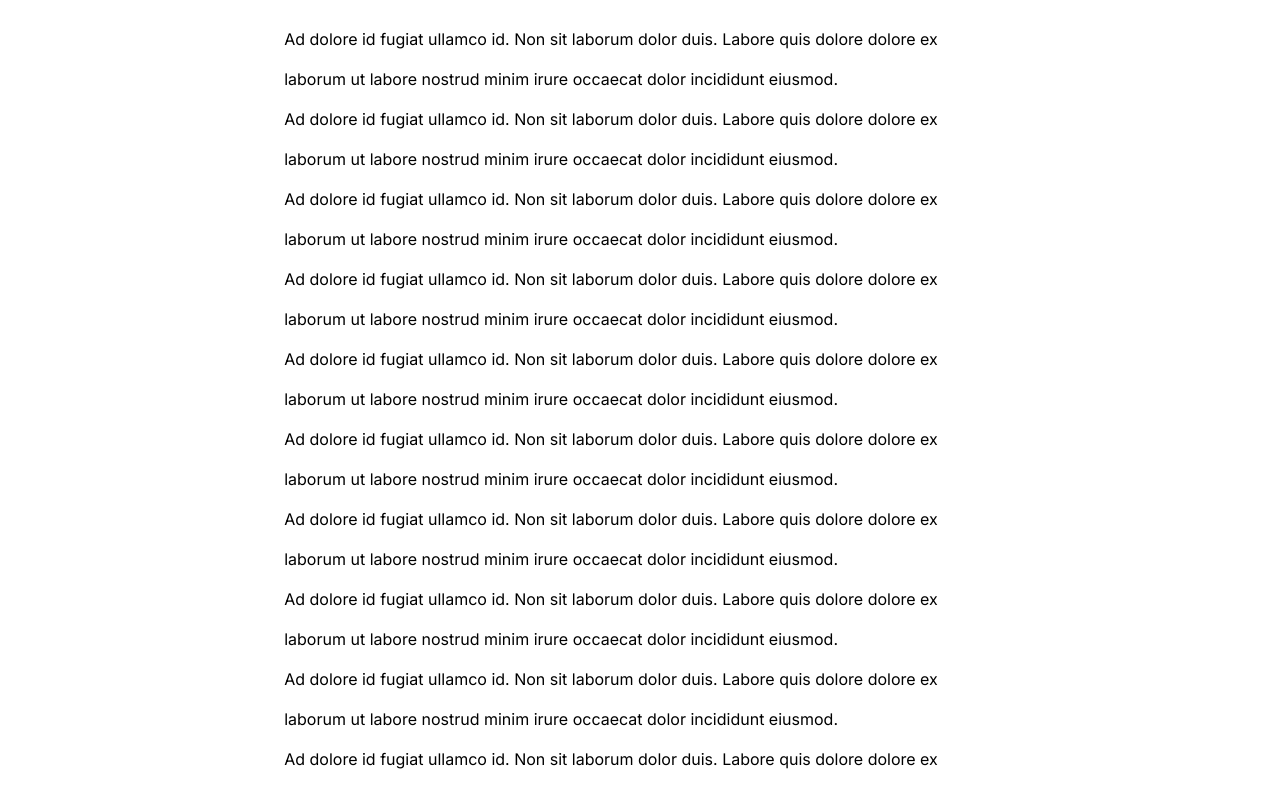
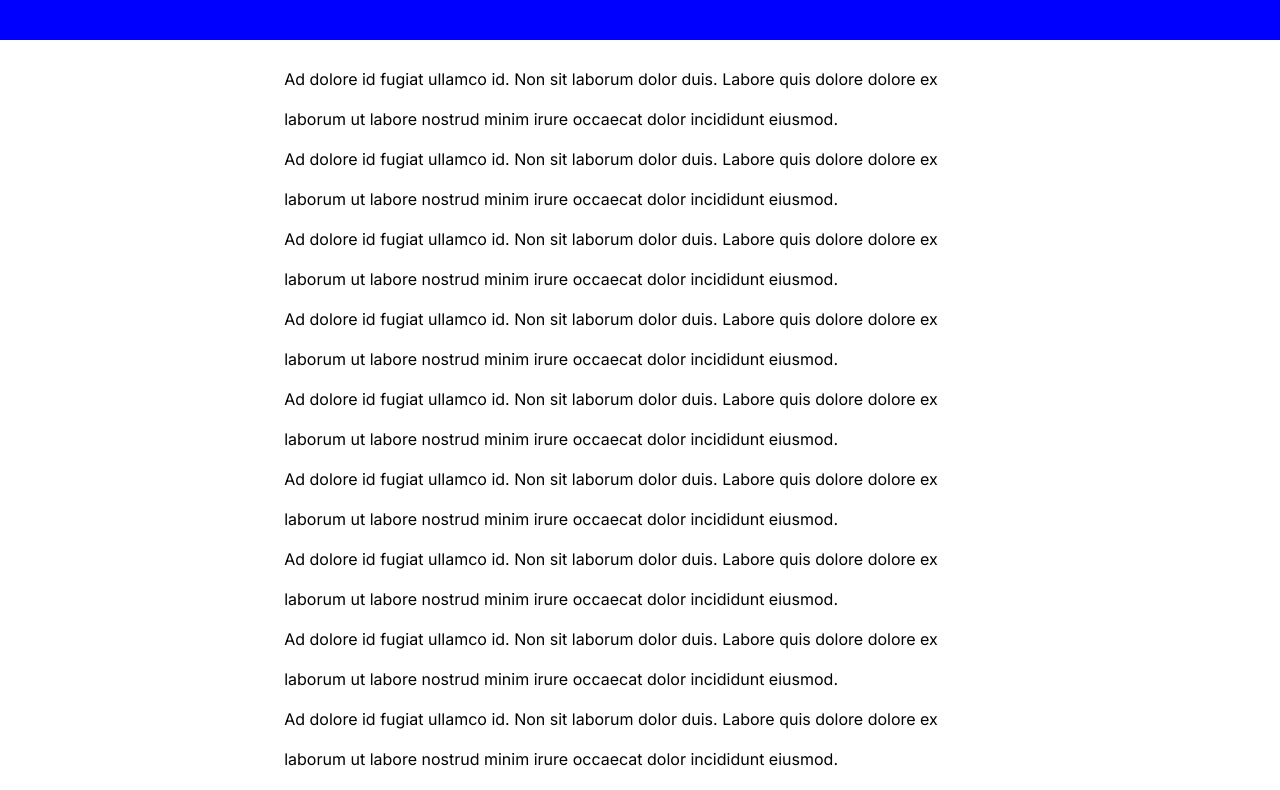
Before and after one commit to Ronit-gurjar/framer-tutorial, a Next.js app: page / in a window 1280 px wide. Shown: the top 790 px of the page. Built offline with nearby package versions, Linux system fonts and the light colour scheme.

Commit message:
Add: scroll progress bar using useScroll hook

```diff
--- a/src/app/components/scrollbasedAnimations.js
+++ b/src/app/components/scrollbasedAnimations.js
@@ -1,10 +1,21 @@
 import React from 'react'
-import { motion } from 'framer-motion'
+import { motion, useScroll } from 'framer-motion'
 
 const ScrollbasedAnimations = () => {
+    const { scrollYProgress} = useScroll();
   return (
     <div>
-
+        <motion.div
+        style={{
+            scaleX: scrollYProgress,
+            transformOrigin: "left",
+            position: "sticky",
+            top: 0,
+            width: "100%",
+            height: "40px",
+            background:"blue"
+        }}
+        />
         <div
         style={{
             maxWidth:"750px",
```
